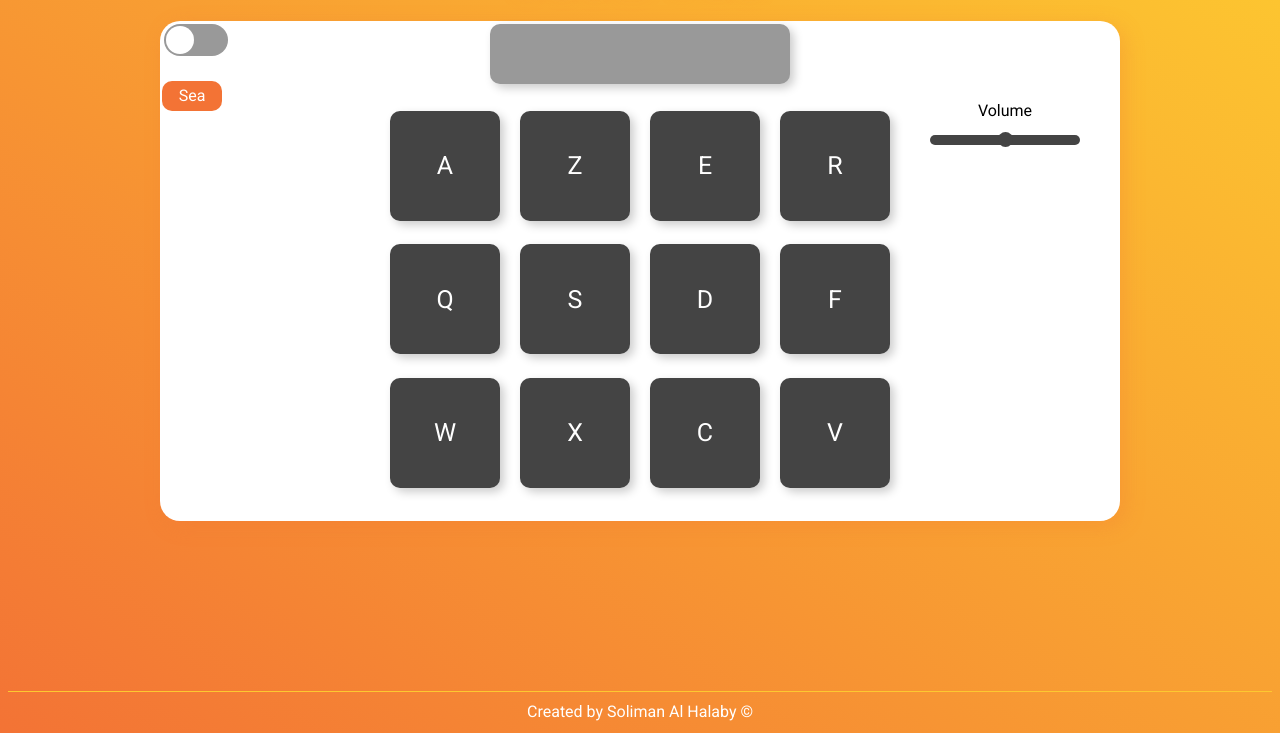
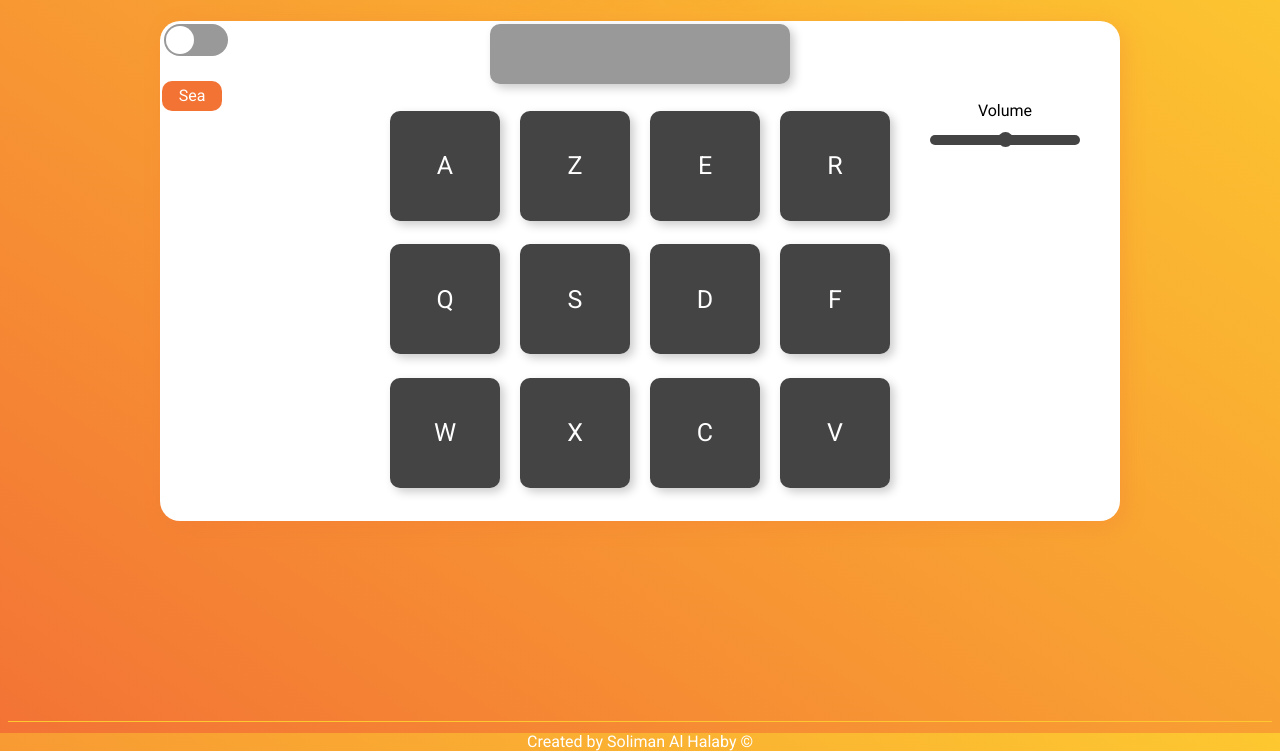
Before and after one commit to Soliman-Halaby/drumPad, a plain HTML site: page index.html in a window 1280 px wide. Shown: the part 67-818 px from the top of the page. Drawn offline with Linux system fonts and the light colour scheme.

Commit message:
:iphone:  Responsive footer
Responsive footer

```diff
--- a/main.css
+++ b/main.css
@@ -331,6 +331,14 @@ footer
 RESPONSIVE
 
 *************/
+@media (max-width: 4000px)
+{
+    footer
+    {
+        position: relative;
+        top: 200px;
+    }
+}
 
 @media (max-width: 1260px)
 {
```
